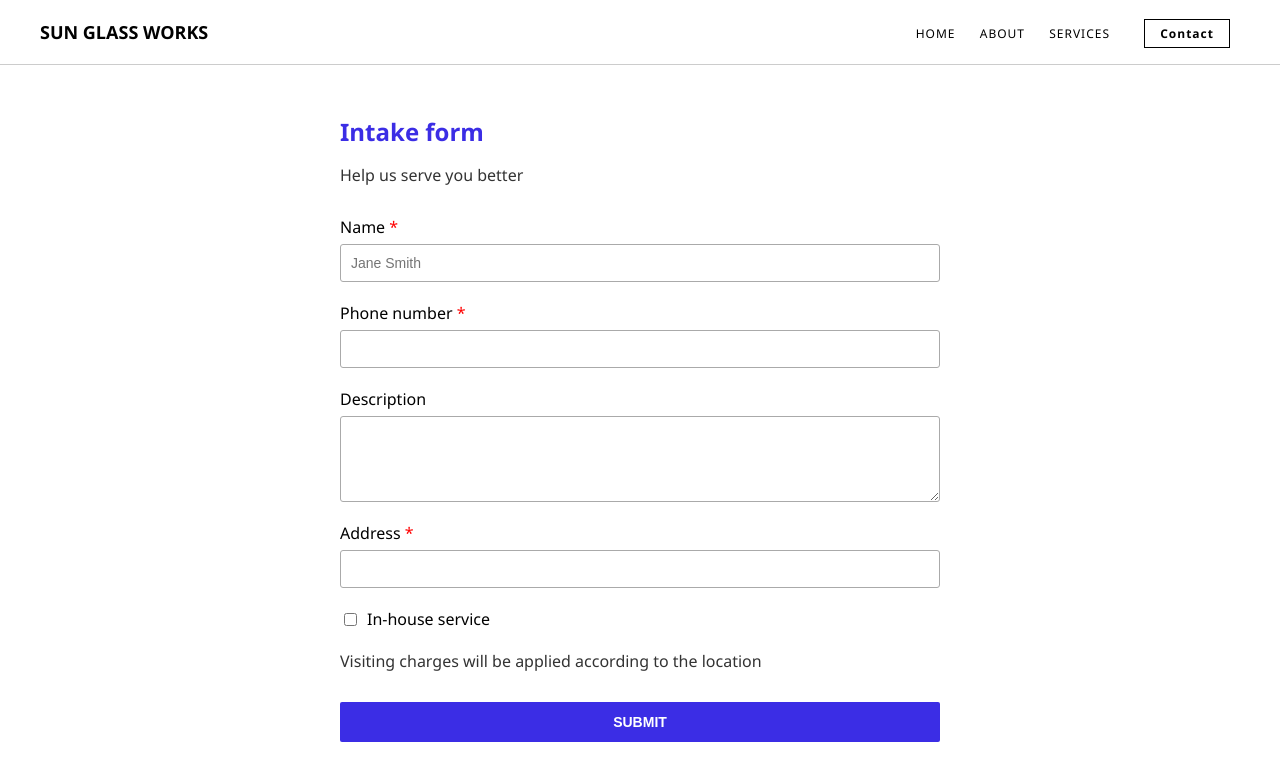
After one commit to krisha200608/SUN-GLASS_WORKS, a Flask app: page /intake in a window 1280 px wide. The commit adds this page. Shown: the top 781 px of the page. Run offline with Flask 3, Linux system fonts and the light colour scheme.

Commit message:
made intake

```diff
--- a/app.py
+++ b/app.py
@@ -5,5 +5,10 @@ app = Flask(__name__)
 @app.route("/")
 def hello_world():
     return render_template("home.html")
-if __name__ == "__main__":
-    app.run(host='0.0.0.0', debug=True)
+
+@app.route("/intake")
+def intake():
+    return render_template("intake.html")  # use correct folder path
+
+
+app.run(host='0.0.0.0', debug=True)
--- a/templates/home.html
+++ b/templates/home.html
@@ -160,7 +160,11 @@
           <div class="overlay">
             <h3>In-house service</h3>
             <p>Expert glass solutions delivered right to your door.</p>
-            <button>Read more</button>
+            <a href="intake" target="_blank">
+              <button>Go to Intake Form</button>
+            </a>
+
+
           </div>
         </div>
       </section>
--- /dev/null
+++ b/templates/intake.html
@@ -0,0 +1,148 @@
+<html>
+  <head>
+      <style>
+    body {
+      font-family: 'Segoe UI', Tahoma, Geneva, Verdana, sans-serif;
+      margin: 0;
+      padding: 0;
+      background-color: #fff;
+    }
+
+    header {
+      display: flex;
+      justify-content: space-between;
+      align-items: center;
+      padding: 20px 40px;
+      border-bottom: 1px solid #ccc;
+    }
+
+    .logo {
+      font-weight: bold;
+      font-size: 18px;
+    }
+
+    nav a {
+      margin: 0 10px;
+      text-decoration: none;
+      color: #000;
+      font-size: 12px;
+      letter-spacing: 1px;
+    }
+
+    .contact-button {
+      border: 1px solid #000;
+      padding: 5px 15px;
+      font-weight: bold;
+      text-decoration: none;
+      color: #000;
+      margin-left: 20px;
+    }
+
+    .form-section {
+      max-width: 600px;
+      margin: 50px auto;
+      padding: 0 20px;
+    }
+
+    .form-section h2 {
+      color: #3b2de5;
+      font-size: 24px;
+      margin-bottom: 5px;
+    }
+
+    .form-section p {
+      font-size: 16px;
+      margin-bottom: 30px;
+      color: #333;
+    }
+
+    label {
+      display: block;
+      margin-bottom: 6px;
+      font-weight: 500;
+    }
+
+    input[type="text"],
+    input[type="email"],
+    textarea {
+      width: 100%;
+      padding: 10px;
+      margin-bottom: 20px;
+      border: 1px solid #aaa;
+      border-radius: 3px;
+      font-size: 14px;
+    }
+
+    .checkbox-label {
+      display: flex;
+      align-items: center;
+      margin-bottom: 20px;
+    }
+
+    .checkbox-label input {
+      margin-right: 10px;
+    }
+
+    .submit-button {
+      background-color: #3b2de5;
+      color: white;
+      border: none;
+      padding: 12px;
+      width: 100%;
+      font-weight: bold;
+      font-size: 14px;
+      cursor: pointer;
+      border-radius: 2px;
+    }
+
+    .submit-button:hover {
+      background-color: #2e21c5;
+    }
+
+    .required {
+      color: red;
+    }
+  </style>
+</head>
+<body>
+
+<header>
+  <div class="logo">SUN GLASS WORKS</div>
+  <nav>
+    <a href="#">HOME</a>
+    <a href="#">ABOUT</a>
+    <a href="#">SERVICES</a>
+    <a href="#" class="contact-button">Contact</a>
+  </nav>
+</header>
+
+<section class="form-section">
+  <h2>Intake form</h2>
+  <p>Help us serve you better</p>
+
+  <form>
+    <label for="name">Name <span class="required">*</span></label>
+    <input type="text" id="name" name="name" placeholder="Jane Smith" required>
+
+    <label for="phone">Phone number <span class="required">*</span></label>
+    <input type="text" id="phone" name="phone">
+
+    <label for="description">Description</label>
+    <textarea id="description" name="description" rows="4"></textarea>
+
+    <label for="address">Address <span class="required">*</span></label>
+    <input type="text" id="address" name="address">
+
+    <label class="checkbox-label">
+      <input type="checkbox" id="inhouse" name="services" value="inhouse">
+      In-house service
+    </label>
+
+    <p> Visiting charges will be applied according to the location</p>
+
+    <button type="submit" class="submit-button">SUBMIT</button>
+  </form>
+</section>
+
+</body>
+</html>
```
